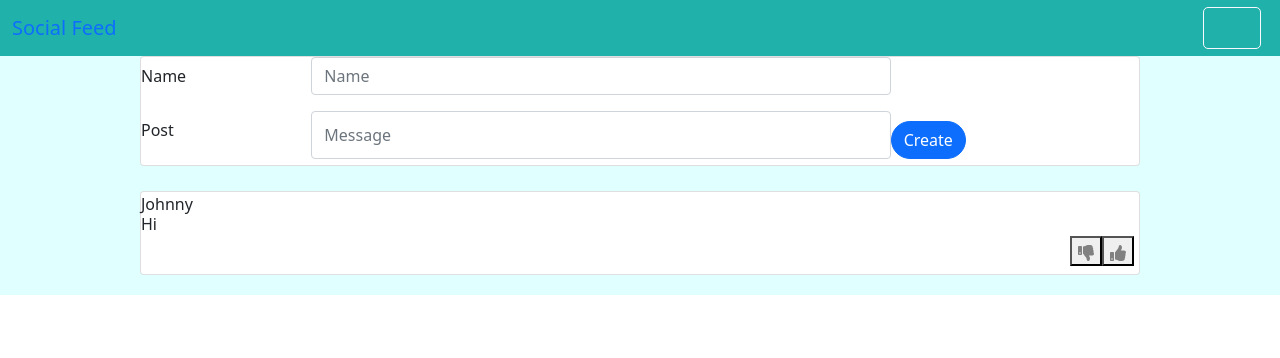
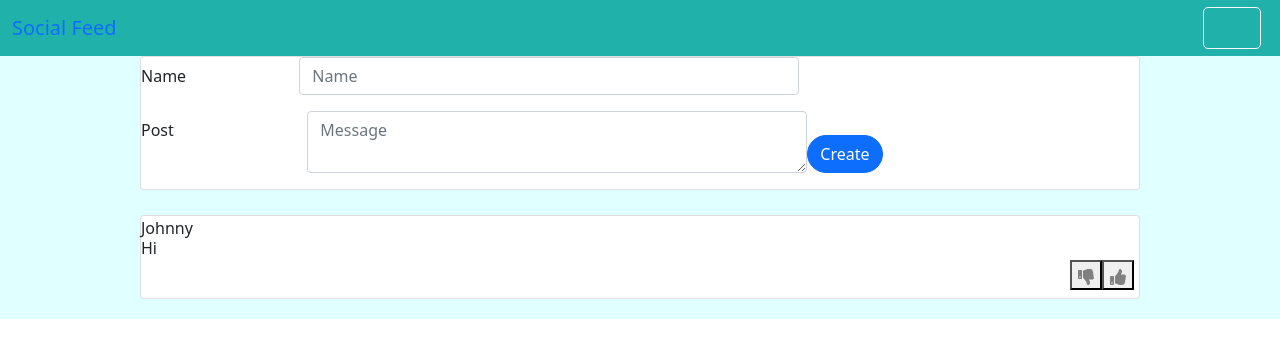
Before and after one commit to jlombardi22/social-feed, a React (Create React App) app: page / in a window 1280 px wide. Shown: the top 358 px of the page. Built offline with nearby package versions, Linux system fonts and the light colour scheme.

Commit message:
update functionality of like and dislike buttons

```diff
--- a/src/App.css
+++ b/src/App.css
@@ -5,30 +5,34 @@
     flex-wrap: wrap;
     width: 80%;
     padding-bottom: 20px;
+    display: flexbox;
+    position: relative;
+
 }
 .message-card{
     flex-wrap: wrap;
+    position: relative;
     width: 80%;
     padding-bottom: 20px;
     padding-top: 5px;
+}
+.new-form{
+    height: fit-content;
 }
 .add-button{
     border-radius: 30px;
 }
 .add-form-name{
-    width:70%;
+    width:500px;
 }
 .add-form-message{
-    width:70%;
+    width:500px;
     display: flex;
-    flex-wrap: wrap;
     margin-top: auto;
-    height: 3rem
 }
 .button-space{
     display: inline-flex;
     flex-wrap: wrap;
-    height: 2rem;
     align-items: flex-end;
 }
 .post{
@@ -37,7 +41,6 @@
 
 }
 .thumbs{
-    position: relative;
     text-align: end;
     padding-left: 5px;
     padding-right: 5px;
--- a/src/components/AddMessage/AddMessageForm.jsx
+++ b/src/components/AddMessage/AddMessageForm.jsx
@@ -18,12 +18,12 @@ const AddMessageForm = props => {
   return (
     <div className="form-card container-fluid">
       <Card>
-        <Form onSubmit={handleSubmit}>
+        <Form onSubmit={handleSubmit} className="new-form">
+          <div>
             <FormGroup row>
               <Label for="fullName" sm={2}>
                 Name
               </Label>
-            <Col sm={10}>
               <Input
                 className="add-form-name"
                 name="text"
@@ -31,25 +31,28 @@ const AddMessageForm = props => {
                 value={name}
                 onChange={e => setName(e.target.value)}
               />
-            </Col>
             </FormGroup>
             <FormGroup row>
+              <div>
                 <Label className="post" for="message" sm={2}>
                   Post
                 </Label>
-            <Col className="button-space" sm={10}>
+                <div className="button-space" sm={10}>
                   <Input
                     className="add-form-message"
                     name="text"
                     placeholder="Message"
                     value={message}
                     onChange={e => setMessage(e.target.value)}
+                    type="textarea"
                   />
                   <Button className="add-button" color="primary">
                     Create
                   </Button>
-            </Col>
+                </div>
+              </div>
             </FormGroup>
+          </div>
         </Form>
       </Card>
     </div>
--- a/src/components/DisplayMessage/ThumbButton.jsx
+++ b/src/components/DisplayMessage/ThumbButton.jsx
@@ -9,14 +9,18 @@ const ThumbButton = props => {
   function handleClickUp() {
     if (buttonUpClass === "inactive") {
       setButtonUpClass("thumbs-up-active");
-    } else {
+    } else if (buttonDownClass === "thumbs-down-active") {
+      setButtonDownClass("inactive");
+    } else if (buttonUpClass === "thumbs-up-active") {
       setButtonUpClass("inactive");
     }
   }
   function handleClickDown() {
     if (buttonDownClass === "inactive") {
       setButtonDownClass("thumbs-down-active");
-    } else {
+    } else if (buttonUpClass === "thumbs-up-active") {
+      setButtonUpClass("inactive");
+    } else if (buttonDownClass === "thumbs-down-active") {
       setButtonDownClass("inactive");
     }
   }
```
Lines whose indentation alone changed are shown as unchanged.
